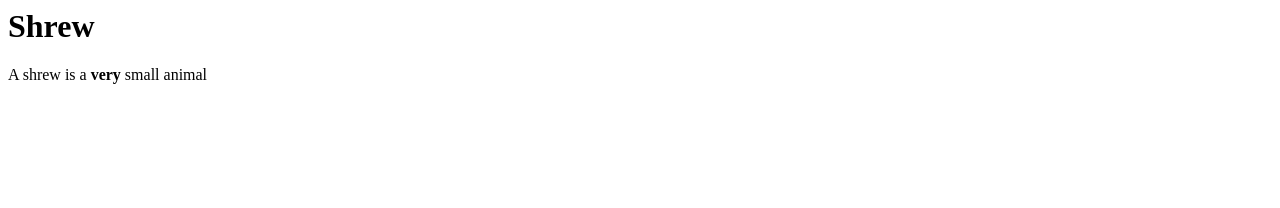
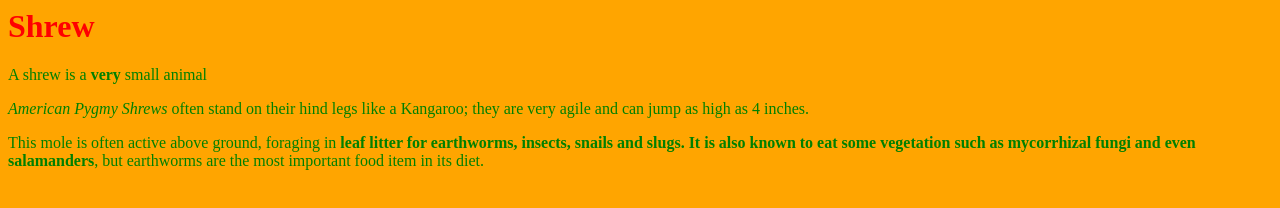
Before and after one commit to jp10655/pages, a plain HTML site: page index.html in a window 1280 px wide. Drawn offline with Linux system fonts and the light colour scheme.

Commit message:
Update index.html

```diff
--- a/index.html
+++ b/index.html
@@ -1,9 +1,22 @@
 <html>
   <head>
     <title>Joshua Pankhurst</title>
-  </head>
+
+     <style>
+  body{
+   color:green;
+   background-color:orange;
+  }
+
+  h1{
+    color:Red; }
+
+ </style>
+    </head>
 <body>
   <h1>Shrew</h1>
   <p>A shrew is a <strong>very</strong> small animal</p>
+ <p> <em>American Pygmy Shrews</em> often stand on their hind legs like a Kangaroo; they are very agile and can jump as high as 4 inches.</p>
+ <p> This mole is often active above ground, foraging in <STRONG>leaf litter for earthworms, insects, snails and slugs. It is also known to eat some vegetation such as mycorrhizal fungi and even salamanders</STRONG>, but earthworms are the most important food item in its diet.</p>
 </body>
 </html>
```
